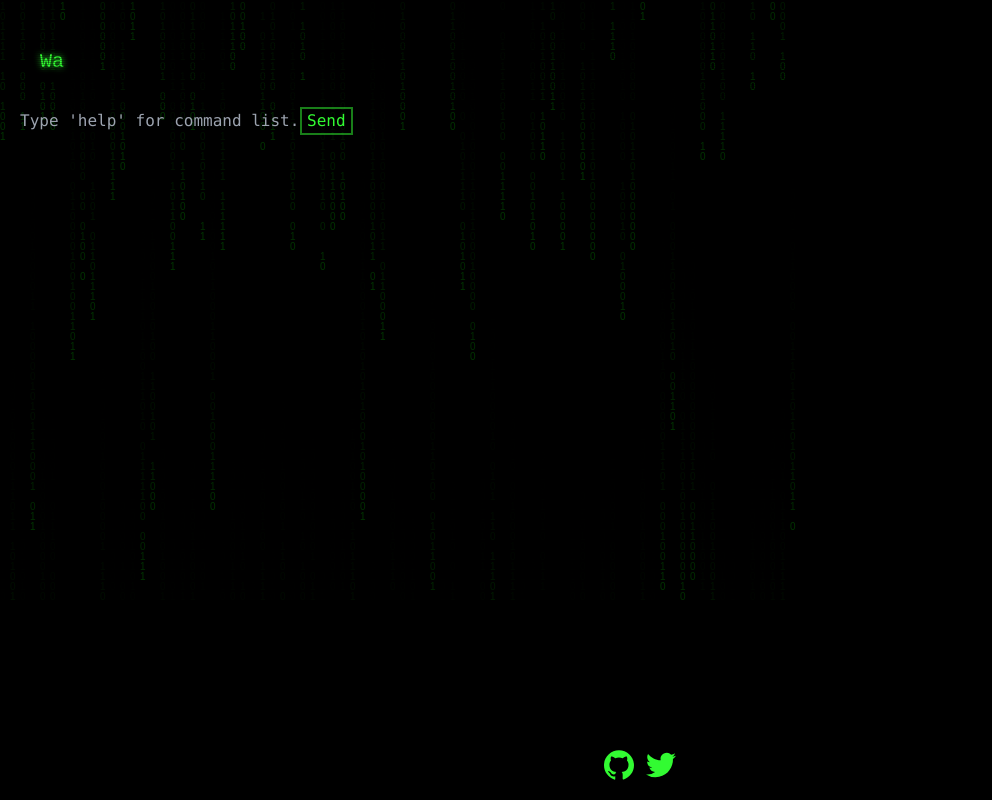
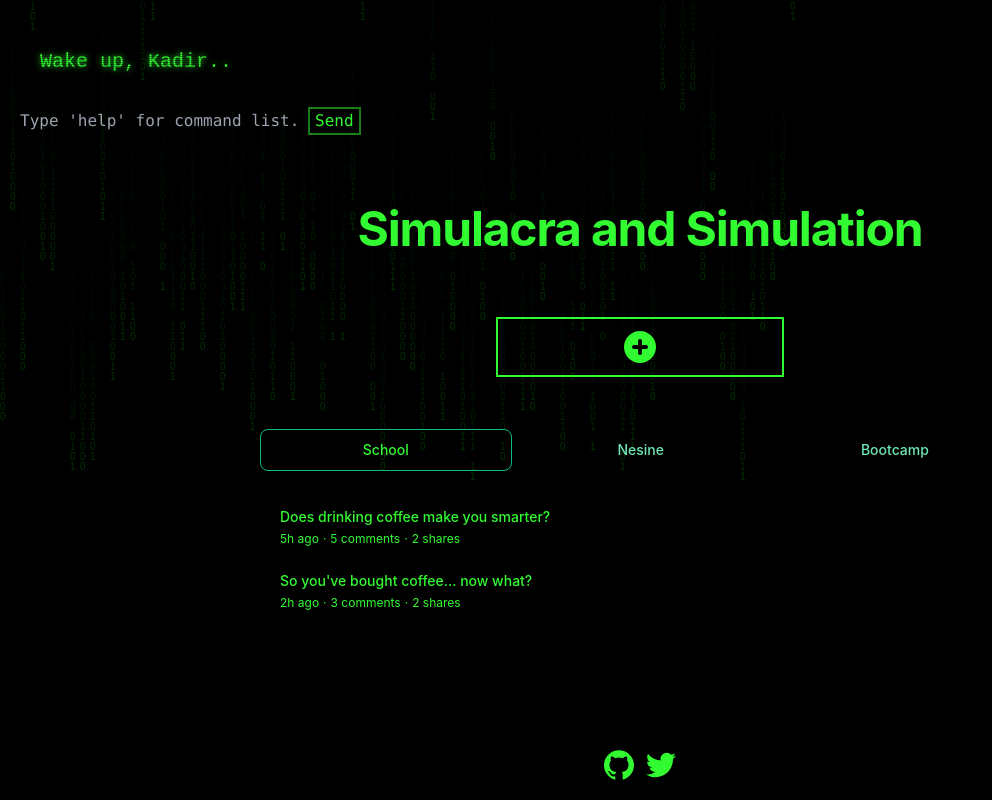
Before and after one commit to Samuelsonvs/kadiratali, a Next.js app: page /todo in a window 1280 px wide. Shown: the whole page, without its empty margins (0-992 px from the left). Built offline with nearby package versions, Linux system fonts and the light colour scheme; no server answers; what @tailwindcss/typography would draw is missing.

Commit message:
Added todo list

```diff
--- /dev/null
+++ b/components/layouts/Form.tsx
@@ -0,0 +1,86 @@
+import React, { useState } from "react";
+import { useForm, SubmitHandler } from "react-hook-form";
+import Tabs from "./Tabs";
+
+type FormValues = {
+    tab: string;
+    name: string;
+    content: string;
+};
+
+const TodoForm = () => {
+    const [isForm, setIsForm] = useState<boolean>(false)
+  const {
+    register,
+    handleSubmit,
+    formState: { errors }
+  } = useForm<FormValues>();
+
+  const onSubmit: SubmitHandler<FormValues> = (data) => console.log(data);
+  console.log(errors)
+
+  return (
+    <>
+    <div className={`flex py-12 ${isForm ? "justify-end sm:justify-center" : "justify-center"}`}>
+        {!isForm ? (
+        <button onClick={() => setIsForm(true)} className="matrix-btn py-2 flex justify-center text-primary">
+            <svg xmlns="http://www.w3.org/2000/svg" className="h-10 w-10" viewBox="0 0 20 20" fill="currentColor">
+                <path fillRule="evenodd" d="M10 18a8 8 0 100-16 8 8 0 000 16zm1-11a1 1 0 10-2 0v2H7a1 1 0 100 2h2v2a1 1 0 102 0v-2h2a1 1 0 100-2h-2V7z" clipRule="evenodd" />
+            </svg>
+        </button>
+        ) : (
+      <form onSubmit={handleSubmit(onSubmit)} className="flex flex-col text-primary">
+        <div className="p-2 pr-0 flex justify-between">
+          <label className="px-2">Tab</label>
+          <input className="custom-input border border-primary py-1 px-2" {...register("tab", { required: true })} />
+        </div>
+        <div className="flex justify-end">
+          {errors?.tab && <p className="flex">
+            <svg xmlns="http://www.w3.org/2000/svg" className="h-6 w-6" viewBox="0 0 20 20" fill="currentColor">
+                <path fillRule="evenodd" d="M8.257 3.099c.765-1.36 2.722-1.36 3.486 0l5.58 9.92c.75 1.334-.213 2.98-1.742 2.98H4.42c-1.53 0-2.493-1.646-1.743-2.98l5.58-9.92zM11 13a1 1 0 11-2 0 1 1 0 012 0zm-1-8a1 1 0 00-1 1v3a1 1 0 002 0V6a1 1 0 00-1-1z" clipRule="evenodd" />
+            </svg>
+            <span>This is required</span>
+            </p>
+        }
+        </div>
+
+        <div className="p-2 pr-0 flex justify-between">
+          <label className="px-2">Name</label>
+          <input className="custom-input border border-primary py-1 px-2" {...register("name", { required: true })} />
+        </div>
+        <div className="flex justify-end">
+        {errors?.name && <p className="flex">
+            <svg xmlns="http://www.w3.org/2000/svg" className="h-6 w-6" viewBox="0 0 20 20" fill="currentColor">
+                <path fillRule="evenodd" d="M8.257 3.099c.765-1.36 2.722-1.36 3.486 0l5.58 9.92c.75 1.334-.213 2.98-1.742 2.98H4.42c-1.53 0-2.493-1.646-1.743-2.98l5.58-9.92zM11 13a1 1 0 11-2 0 1 1 0 012 0zm-1-8a1 1 0 00-1 1v3a1 1 0 002 0V6a1 1 0 00-1-1z" clipRule="evenodd" />
+            </svg>
+            <span>This is required</span>
+            </p>
+        }
+        </div>
+
+        <div className="pt-2 pl-2 pb-4 flex justify-between">
+          <label className="px-2">Content</label>
+          <input className="custom-input border border-primary py-1 pl-2" {...register("content", { required: true })} />
+        </div>
+        <div className="flex justify-end">
+        {errors?.content && <p className="flex">
+            <svg xmlns="http://www.w3.org/2000/svg" className="h-6 w-6" viewBox="0 0 20 20" fill="currentColor">
+                <path fillRule="evenodd" d="M8.257 3.099c.765-1.36 2.722-1.36 3.486 0l5.58 9.92c.75 1.334-.213 2.98-1.742 2.98H4.42c-1.53 0-2.493-1.646-1.743-2.98l5.58-9.92zM11 13a1 1 0 11-2 0 1 1 0 012 0zm-1-8a1 1 0 00-1 1v3a1 1 0 002 0V6a1 1 0 00-1-1z" clipRule="evenodd" />
+            </svg>
+            <span>This is required</span>
+            </p>
+        }
+        </div>
+
+        <div className="flex justify-end">
+            <input className="matrix-btn" type="submit" value="Add"/>
+        </div>
+      </form>
+    )}
+    </div>
+    <Tabs />
+    </>
+  );
+}
+
+export default TodoForm;
--- a/components/layouts/Navbar.tsx
+++ b/components/layouts/Navbar.tsx
@@ -52,13 +52,13 @@ const Navbar = () => {
     }
   }, [isSubmitSuccessful, reset]);
   return (
-    <div className="max-w-4xl text-green-300 font-mono">
+    <div className="max-w-4xl font-mono">
       <form
         className="flex flex-col sm:flex-row"
         onSubmit={handleSubmit(onSubmit)}
       >
         <input
-          className="command-line"
+          className="custom-input border-none"
           placeholder="Type 'help' for command list."
           autoComplete="off"
           autoFocus={true}
--- /dev/null
+++ b/components/layouts/Tabs.tsx
@@ -0,0 +1,122 @@
+import React, { useState } from 'react';
+import { Tab } from '@headlessui/react';
+
+function classNames(...classes: any) {
+    return classes.filter(Boolean).join(' ')
+  }
+
+const Tabs = () => {
+        let [categories] = useState({
+        School: [
+          {
+            id: 1,
+            title: 'Does drinking coffee make you smarter?',
+            date: '5h ago',
+            commentCount: 5,
+            shareCount: 2,
+          },
+          {
+            id: 2,
+            title: "So you've bought coffee... now what?",
+            date: '2h ago',
+            commentCount: 3,
+            shareCount: 2,
+          },
+        ],
+        Nesine: [
+          {
+            id: 1,
+            title: 'Is tech making coffee better or worse?',
+            date: 'Jan 7',
+            commentCount: 29,
+            shareCount: 16,
+          },
+          {
+            id: 2,
+            title: 'The most innovative things happening in coffee',
+            date: 'Mar 19',
+            commentCount: 24,
+            shareCount: 12,
+          },
+        ],
+        Bootcamp: [
+          {
+            id: 1,
+            title: 'Ask Me Anything: 10 answers to your questions about coffee',
+            date: '2d ago',
+            commentCount: 9,
+            shareCount: 5,
+          },
+          {
+            id: 2,
+            title: "The worst advice we've ever heard about coffee",
+            date: '4d ago',
+            commentCount: 1,
+            shareCount: 2,
+          },
+        ],
+      })
+    return (
+        <div className="text-primary">
+        <Tab.Group>
+        <Tab.List className="flex p-1 space-x-1 bg-blue-900/20 rounded-xl">
+          {Object.keys(categories).map((category) => (
+            <Tab
+              key={category}
+              className={({ selected }) =>
+                classNames(
+                  'w-full py-2.5 text-sm leading-5 font-medium rounded-lg',
+                  'focus:outline-none focus:ring-2 ring-offset-2 ring-offset-green-600 ring-opacity-60',
+                  selected
+                    ? 'border border-green-500'
+                    : 'text-green-300 hover:bg-white/[0.12] hover:text-green-500'
+                )
+              }
+            >
+              {category}
+            </Tab>
+          ))}
+        </Tab.List>
+        <Tab.Panels className="mt-2">
+          {Object.values(categories).map((posts, idx) => (
+            <Tab.Panel
+              key={idx}
+              className="p-3"
+            >
+              <ul>
+                {posts.map((post) => (
+                  <li
+                    key={post.id}
+                    className="relative p-3 rounded-md hover:bg-coolGray-100"
+                  >
+                    <h3 className="text-sm font-medium leading-5">
+                      {post.title}
+                    </h3>
+
+                    <ul className="flex mt-1 space-x-1 text-xs font-normal leading-4 text-coolGray-500">
+                      <li>{post.date}</li>
+                      <li>&middot;</li>
+                      <li>{post.commentCount} comments</li>
+                      <li>&middot;</li>
+                      <li>{post.shareCount} shares</li>
+                    </ul>
+
+                    {/* <a
+                      href="#"
+                      className={classNames(
+                        'absolute inset-0 rounded-md',
+                        'focus:z-10 focus:outline-none focus:ring-2 ring-blue-400'
+                      )}
+                    /> */}
+                  </li>
+                ))}
+              </ul>
+            </Tab.Panel>
+          ))}
+        </Tab.Panels>
+      </Tab.Group>
+      </div>
+    )
+}
+
+export default Tabs
--- a/package.json
+++ b/package.json
@@ -19,7 +19,7 @@
     "prettier": "^2.4.1",
     "react": "17.0.2",
     "react-dom": "17.0.2",
-    "react-hook-form": "^7.15.4"
+    "react-hook-form": "^7.20.5"
   },
   "devDependencies": {
     "@types/react": "17.0.24",
--- a/pages/todo.tsx
+++ b/pages/todo.tsx
@@ -1,14 +1,23 @@
 import Container from "@/container/Container"
 import React from "react"
 
-const todo = () => {
+import TodoForm from "@/components/layouts/Form"
+
+const Todo = () => {
     return (
         <Container>
-        <div>
-
-        </div>
+            <div className="max-w-3xl mx-auto mb-16 w-full">
+                <h1 className="font-bold text-3xl text-center md:text-5xl tracking-tight mb-4 text-primary">
+                    Simulacra and Simulation
+                </h1>
+                <div>
+                    <TodoForm />
+                </div>
+                <div className="text-primary">
+                </div>
+            </div>
         </Container>
     )
 }
 
-export default todo
+export default Todo
--- a/styles/globals.css
+++ b/styles/globals.css
@@ -88,12 +88,11 @@ footer {
 /* terminal animated text */
 
 /* command-line-input */
-.command-line {
-  background-color: rgba(0, 0, 0, 0);
-  width: 280px;
-  border: none;
+.custom-input {
+  @apply bg-black bg-opacity-0 w-64 sm:w-72 text-green-300
 }
-.command-line:focus {
+
+.custom-input:focus {
   outline: none;
 }
 
@@ -274,3 +273,21 @@ table {
   overflow-y: scroll;
 }
 /* mdx */
+
+
+/* matrix button */
+
+.matrix-btn {
+  @apply w-64 sm:w-72 uppercase text-center;
+  border: 2px solid;
+  box-shadow: inset 0 0 0 0 #6da791;
+	-webkit-transition: all ease 1s;
+	-moz-transition: all ease 1s;
+	transition: all ease 1s;
+}
+
+.matrix-btn:hover {
+    box-shadow: inset 320px 0 0 0 #051401;
+}
+
+/* matrix button */
```
Also changed, not shown: 1 other file (tests, documents, lock files or other folders).
